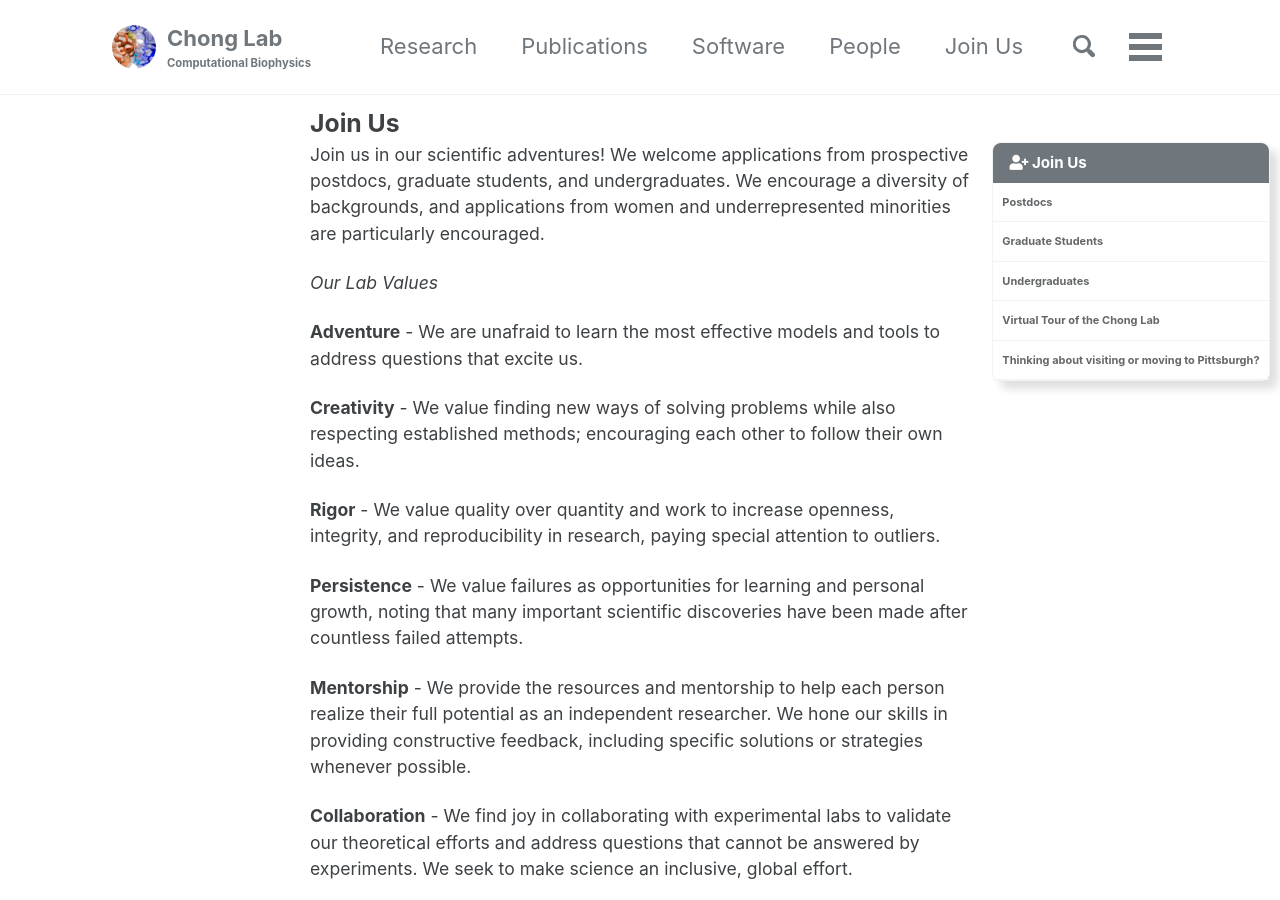
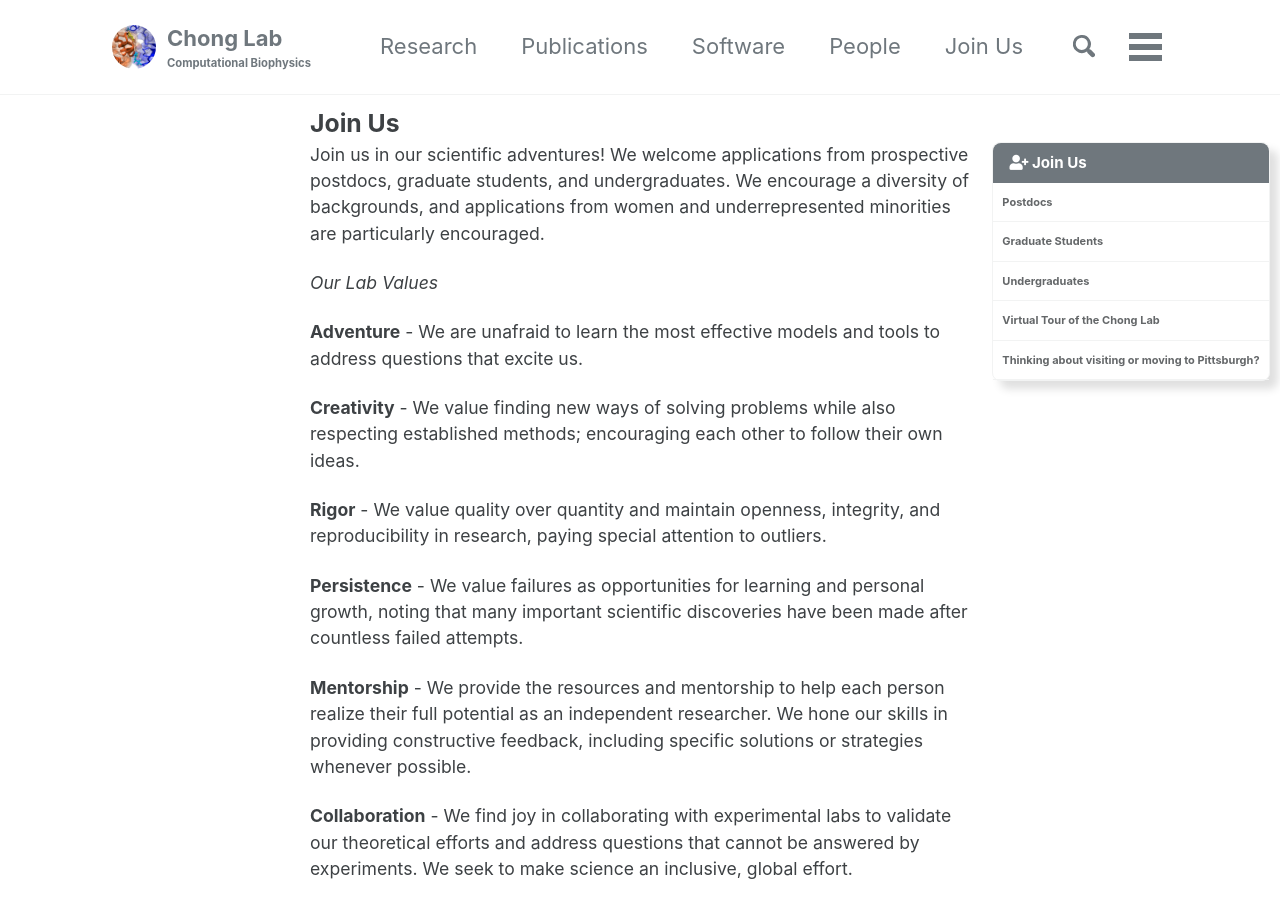
Before and after one commit to darianyang/mm-github-pages-test, a Jekyll site: the page built from _pages/join_us.md, in a window 1280 px wide and 900 px high. Built offline with Jekyll 4.4.1, drawn with Linux system fonts in a browser that asks for light colours; cached includes are drawn as plain includes.

Commit message:
Update join_us.md

```diff
--- a/_pages/join_us.md
+++ b/_pages/join_us.md
@@ -15,7 +15,7 @@
 
 **Creativity** - We value finding new ways of solving problems while also respecting established methods; encouraging each other to follow their own ideas.
 
-**Rigor** - We value quality over quantity and work to increase openness, integrity, and reproducibility in research, paying special attention to outliers.
+**Rigor** - We value quality over quantity and maintain openness, integrity, and reproducibility in research, paying special attention to outliers.
 
 **Persistence** - We value failures as opportunities for learning and personal growth, noting that many important scientific discoveries have been made after countless failed attempts.
 
```
